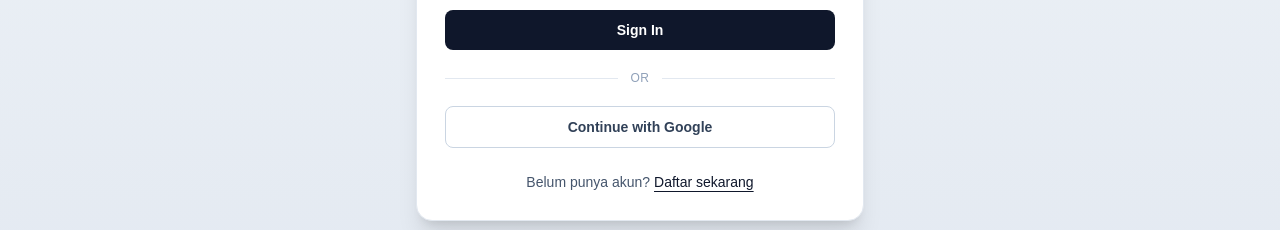
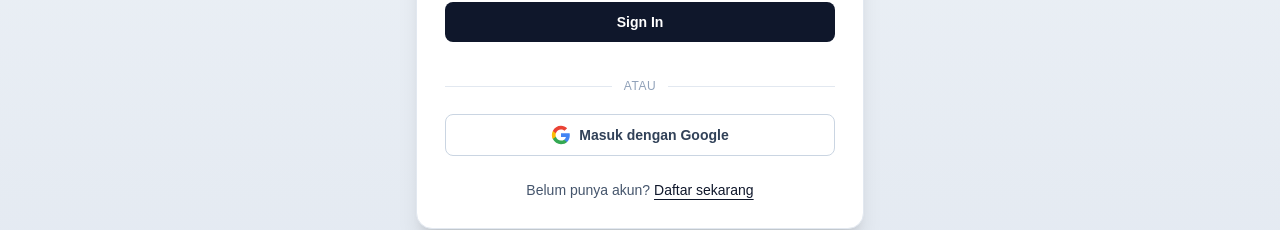
Before and after one commit to Mazkiibo02/usahaku-pos, a Next.js app: page /login in a window 1280 px wide. Shown: the part 425-655 px from the top of the page. Built offline with nearby package versions, Linux system fonts and the light colour scheme; no server answers.

Commit message:
feat(auth): complete premium google sign-in with seamless onboarding cloud function integration

```diff
--- a/src/app/(auth)/login/page.tsx
+++ b/src/app/(auth)/login/page.tsx
@@ -5,7 +5,6 @@ import { useRouter } from 'next/navigation';
 import Link from 'next/link';
 
 import { LoginForm } from '@/src/features/auth/components/login-form';
-import { GoogleSignInButton } from '@/src/features/auth/components/google-sign-in-button';
 import { useAuth } from '@/src/features/auth/hooks/use-auth';
 
 export default function LoginPage() {
@@ -36,14 +35,6 @@ export default function LoginPage() {
 
         <LoginForm />
 
-        <div className="my-5 flex items-center gap-3">
-          <div className="h-px flex-1 bg-slate-200" />
-          <span className="text-xs font-medium uppercase tracking-wider text-slate-400">or</span>
-          <div className="h-px flex-1 bg-slate-200" />
-        </div>
-
-        <GoogleSignInButton />
-
         <div className="mt-6 text-center text-sm text-slate-600">
           Belum punya akun?{' '}
           <Link
--- a/src/features/auth/components/google-sign-in-button.tsx
+++ /dev/null
@@ -1,58 +0,0 @@
-'use client';
-
-import { useState } from 'react';
-
-import { useAuth } from '@/src/features/auth/hooks/use-auth';
-
-function getAuthErrorMessage(error: unknown) {
-  if (!(error instanceof Error)) {
-    return 'Google sign in failed. Please try again.';
-  }
-
-  switch (error.message) {
-    case 'Firebase: Error (auth/popup-closed-by-user).':
-      return 'Google sign in was canceled.';
-    case 'Firebase: Error (auth/popup-blocked).':
-      return 'Popup blocked. Please enable popups and try again.';
-    default:
-      return error.message || 'Google sign in failed. Please try again.';
-  }
-}
-
-export function GoogleSignInButton() {
-  const { signInWithGoogle } = useAuth();
-  const [loading, setLoading] = useState(false);
-  const [error, setError] = useState<string | null>(null);
-
-  const handleGoogleSignIn = async () => {
-    setError(null);
-    setLoading(true);
-
-    try {
-      await signInWithGoogle();
-    } catch (nextError) {
-      setError(getAuthErrorMessage(nextError));
-    } finally {
-      setLoading(false);
-    }
-  };
-
-  return (
-    <div className="space-y-3">
-      <button
-        type="button"
-        onClick={handleGoogleSignIn}
-        disabled={loading}
-        className="w-full rounded-lg border border-slate-300 bg-white px-4 py-2.5 text-sm font-semibold text-slate-700 transition hover:bg-slate-50 disabled:cursor-not-allowed disabled:opacity-60"
-      >
-        {loading ? 'Connecting to Google...' : 'Continue with Google'}
-      </button>
-
-      {error ? (
-        <p className="rounded-lg border border-rose-200 bg-rose-50 px-3 py-2 text-sm text-rose-700">
-          {error}
-        </p>
-      ) : null}
-    </div>
-  );
-}
--- a/src/features/auth/components/login-form.tsx
+++ b/src/features/auth/components/login-form.tsx
@@ -8,8 +8,11 @@ import { motion, AnimatePresence } from 'framer-motion';
 import { CheckCircle, AlertTriangle, Info, Loader2 } from 'lucide-react';
 
 import { useAuth } from '@/src/features/auth/hooks/use-auth';
-import { auth } from '@/src/lib/firebase';
-import { sendPasswordResetEmail } from 'firebase/auth';
+import { auth, functions } from '@/src/lib/firebase';
+import { sendPasswordResetEmail, GoogleAuthProvider, signInWithPopup } from 'firebase/auth';
+import { httpsCallable } from 'firebase/functions';
+import { useAuthStore } from '@/src/stores/authStore';
+import { useRouter } from 'next/navigation';
 
 const loginSchema = z.object({
   email: z.email('Please enter a valid email address.'),
@@ -43,9 +46,67 @@ function getAuthErrorMessage(error: unknown) {
 
 export function LoginForm() {
   const { signInWithEmail } = useAuth();
+  const router = useRouter();
   const [submitError, setSubmitError] = useState<string | null>(null);
   const [isResettingPassword, setIsResettingPassword] = useState(false);
+  const [isGoogleLoading, setIsGoogleLoading] = useState(false);
   const [toasts, setToasts] = useState<ToastNotification[]>([]);
+
+  const handleGoogleSignIn = async () => {
+    setIsGoogleLoading(true);
+    setSubmitError(null);
+
+    try {
+      const provider = new GoogleAuthProvider();
+      const result = await signInWithPopup(auth, provider);
+      const user = result.user;
+
+      // Force refreshing the token ensures we get the latest custom claims from Firebase
+      const idTokenResult = await user.getIdTokenResult(true);
+      let tenantId = idTokenResult.claims.tenantId as string | undefined;
+      let role = idTokenResult.claims.role as string | undefined;
+
+      if (!tenantId) {
+        // Completely new user registering via Google for the first time
+        // Invoke the default tenant creation/onboarding logic
+        const onboardTenantFn = httpsCallable<{ tenantName: string }, { message: string; tenantId: string }>(
+          functions,
+          'onboardTenant'
+        );
+        const defaultTenantName = `${user.displayName || 'Saya'} POS`;
+        await onboardTenantFn({ tenantName: defaultTenantName });
+
+        // Force refresh ID token again to get the updated custom claims (tenantId, role)
+        await user.getIdToken(true);
+        const updatedTokenResult = await user.getIdTokenResult();
+        tenantId = (updatedTokenResult.claims.tenantId as string) ?? null;
+        role = (updatedTokenResult.claims.role as string) ?? null;
+      }
+
+      // Coordinate the successful auth result with the Zustand useAuthStore
+      useAuthStore.getState().setAuth(user, role || 'owner', tenantId || null, null);
+
+      showToast('Berhasil masuk dengan Google!', 'success');
+
+      // Redirection based on role
+      if (role === 'cashier') {
+        router.replace('/pos');
+      } else {
+        router.replace('/dashboard');
+      }
+    } catch (error: any) {
+      console.error('[Google Sign-In Error]', error);
+
+      if (error?.code === 'auth/popup-closed-by-user') {
+        showToast('Login dibatalkan oleh pengguna.', 'info');
+      } else {
+        showToast('Gagal masuk dengan Google. Silakan coba lagi.', 'error');
+        setSubmitError('Gagal masuk dengan Google. Silakan coba lagi.');
+      }
+    } finally {
+      setIsGoogleLoading(false);
+    }
+  };
 
   const showToast = (message: string, type: 'success' | 'error' | 'warning' | 'info' = 'success') => {
     const id = Math.random().toString(36).substring(2, 9);
@@ -165,7 +226,7 @@ export function LoginForm() {
             {...register('email')}
             className="w-full rounded-lg border border-slate-300 bg-white px-3 py-2.5 text-sm text-slate-900 outline-none transition focus:border-slate-900 focus:ring-2 focus:ring-slate-200"
             placeholder="you@business.com"
-            disabled={isSubmitting || isResettingPassword}
+            disabled={isSubmitting || isResettingPassword || isGoogleLoading}
           />
           {errors.email ? <p className="text-xs text-rose-600">{errors.email.message}</p> : null}
         </div>
@@ -178,7 +239,7 @@ export function LoginForm() {
             <button
               type="button"
               onClick={handleForgotPassword}
-              disabled={isSubmitting || isResettingPassword}
+              disabled={isSubmitting || isResettingPassword || isGoogleLoading}
               className="text-xs font-semibold text-slate-600 transition hover:text-slate-900 hover:underline disabled:cursor-not-allowed disabled:opacity-60"
             >
               {isResettingPassword ? (
@@ -197,7 +258,7 @@ export function LoginForm() {
             {...register('password')}
             className="w-full rounded-lg border border-slate-300 bg-white px-3 py-2.5 text-sm text-slate-900 outline-none transition focus:border-slate-900 focus:ring-2 focus:ring-slate-200"
             placeholder="Enter your password"
-            disabled={isSubmitting || isResettingPassword}
+            disabled={isSubmitting || isResettingPassword || isGoogleLoading}
           />
           {errors.password ? <p className="text-xs text-rose-600">{errors.password.message}</p> : null}
         </div>
@@ -211,9 +272,34 @@ export function LoginForm() {
         <button
           type="submit"
           className="w-full rounded-lg bg-slate-900 px-4 py-2.5 text-sm font-semibold text-white transition hover:bg-slate-700 disabled:cursor-not-allowed disabled:opacity-60"
-          disabled={isSubmitting || isResettingPassword}
+          disabled={isSubmitting || isResettingPassword || isGoogleLoading}
         >
           {isSubmitting ? 'Signing in...' : 'Sign In'}
+        </button>
+
+        <div className="my-5 flex items-center gap-3">
+          <div className="h-px flex-1 bg-slate-200" />
+          <span className="text-xs font-medium uppercase tracking-wider text-slate-400">atau</span>
+          <div className="h-px flex-1 bg-slate-200" />
+        </div>
+
+        <button
+          type="button"
+          onClick={handleGoogleSignIn}
+          disabled={isSubmitting || isResettingPassword || isGoogleLoading}
+          className="w-full flex items-center justify-center gap-2 rounded-lg border border-slate-300 bg-white px-4 py-2.5 text-sm font-semibold text-slate-700 transition hover:bg-slate-50 disabled:cursor-not-allowed disabled:opacity-60 cursor-pointer"
+        >
+          {isGoogleLoading ? (
+            <Loader2 className="h-5 w-5 animate-spin text-slate-500" />
+          ) : (
+            <svg className="h-5 w-5 shrink-0" viewBox="0 0 24 24" width="24" height="24" xmlns="http://www.w3.org/2000/svg">
+              <path d="M22.56 12.25c0-.78-.07-1.53-.2-2.25H12v4.26h5.92c-.26 1.37-1.04 2.53-2.21 3.31v2.77h3.57c2.08-1.92 3.28-4.74 3.28-8.09z" fill="#4285F4"/>
+              <path d="M12 23c2.97 0 5.46-.98 7.28-2.66l-3.57-2.77c-.98.66-2.23 1.06-3.71 1.06-2.86 0-5.29-1.93-6.16-4.53H2.18v2.84C3.99 20.53 7.7 23 12 23z" fill="#34A853"/>
+              <path d="M5.84 14.09c-.22-.66-.35-1.36-.35-2.09s.13-1.43.35-2.09V7.06H2.18C1.43 8.55 1 10.22 1 12s.43 3.45 1.18 4.94l2.85-2.22.81-.63z" fill="#FBBC05"/>
+              <path d="M12 5.38c1.62 0 3.06.56 4.21 1.64l3.15-3.15C17.45 2.09 14.97 1 12 1 7.7 1 3.99 3.47 2.18 7.06l3.66 2.84c.87-2.6 3.3-4.53 6.16-4.53z" fill="#EA4335"/>
+            </svg>
+          )}
+          {isGoogleLoading ? 'Menghubungkan ke Google...' : 'Masuk dengan Google'}
         </button>
       </form>
     </>
```
Also changed, not shown: public/sw.js.
